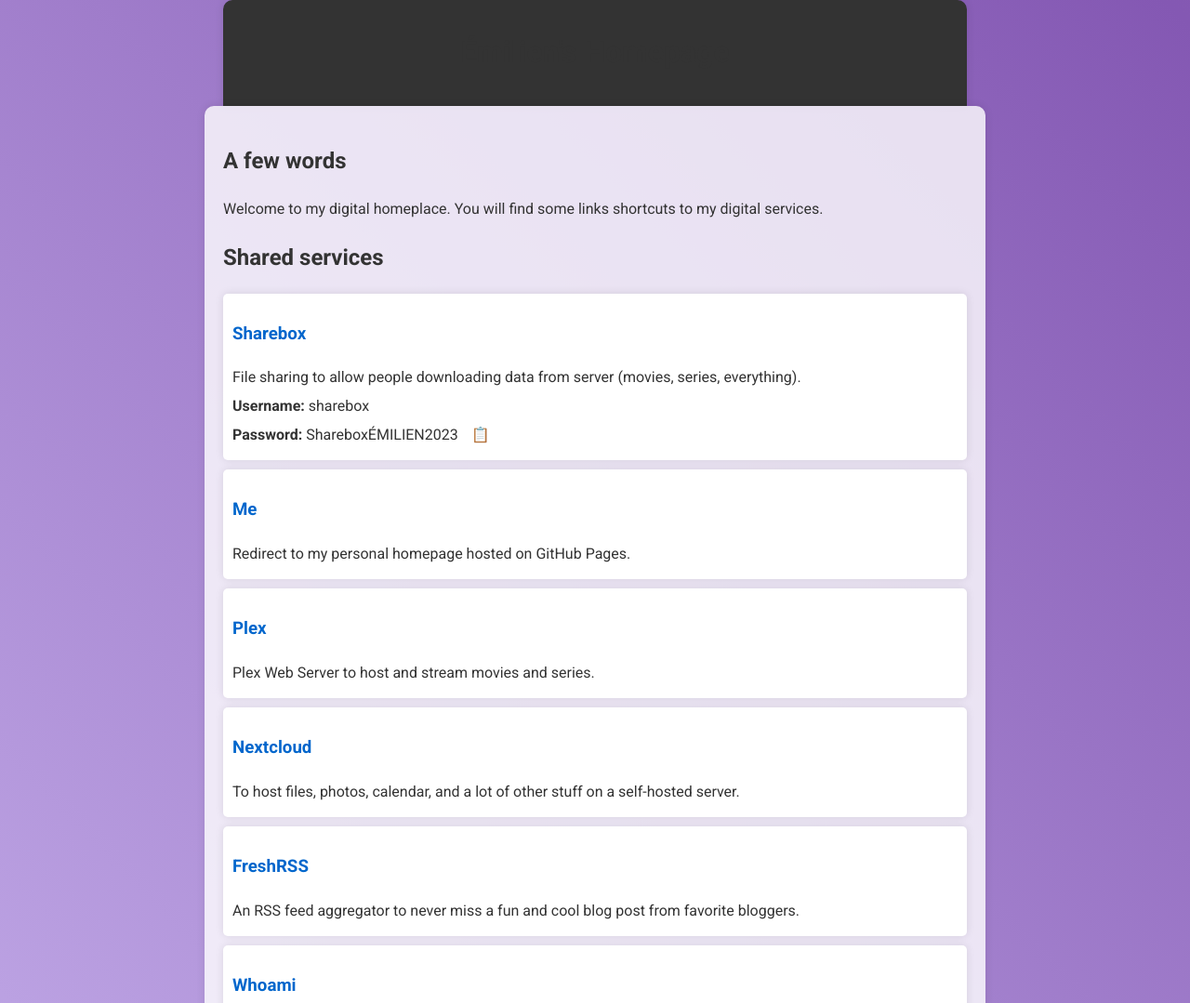
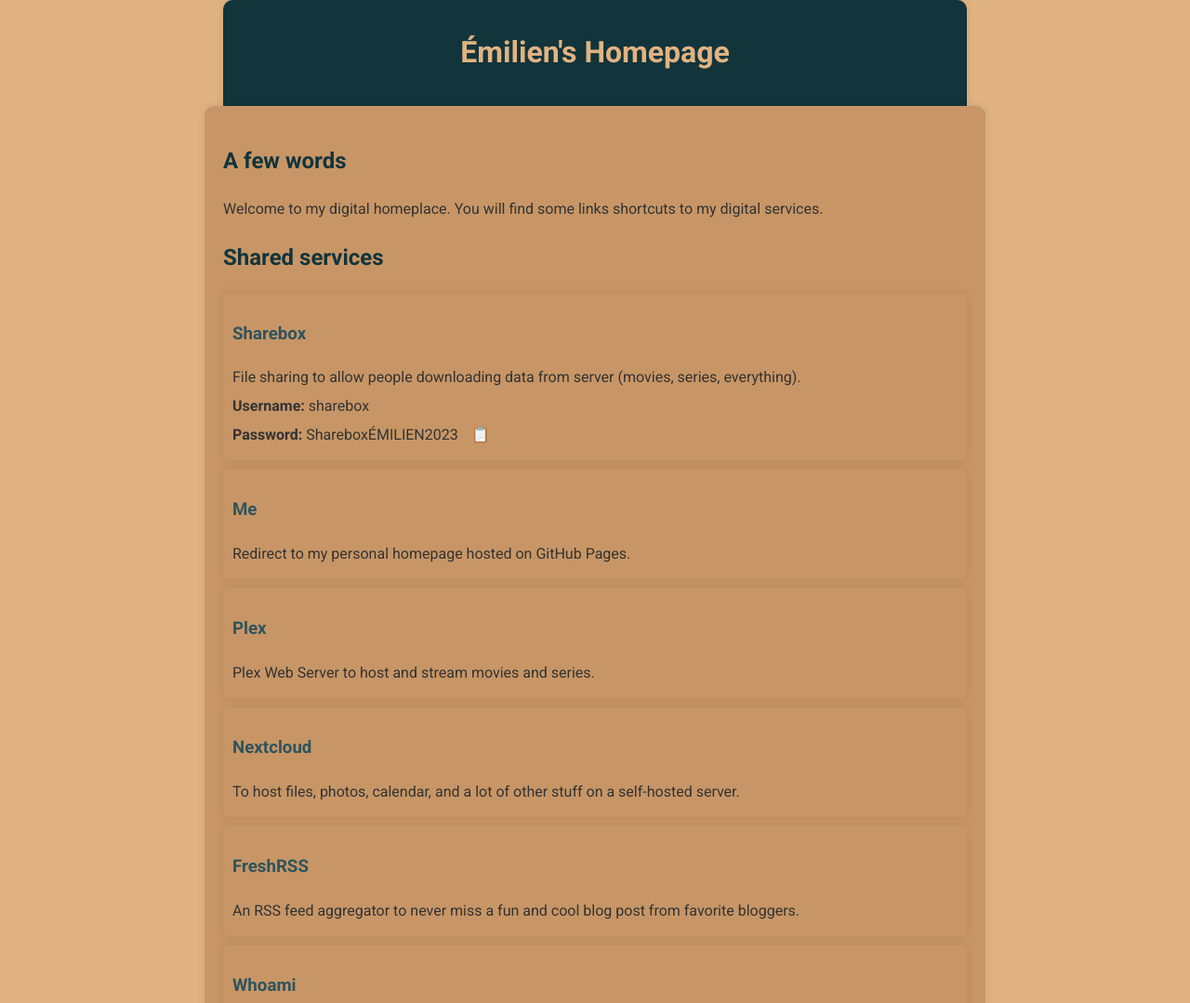
Before and after one commit to Emilien-Foissotte/homepage, a plain HTML site: page static/index.html in a window 1280 px wide. Shown: the top 1079 px of the page at 93% size. Drawn offline with Linux system fonts and the light colour scheme.

Commit message:
feat: nice sand theme

```diff
--- a/static/index.html
+++ b/static/index.html
@@ -1,139 +1,167 @@
-<!DOCTYPE html>
-<html lang="en">
-<head>
-    <meta charset="UTF-8">
-    <meta name="viewport" content="width=device-width, initial-scale=1.0">
-    <title>Émilien's Homepage</title>
-    <link href="https://fonts.googleapis.com/css2?family=Roboto:wght@400;700&display=swap" rel="stylesheet">
-    <style>
-        body {
-            font-family: 'Roboto', sans-serif;
-            line-height: 1.6;
-            margin: 0;
-            padding: 0;
-            background: linear-gradient(45deg, #a0d2eb, #e5eaf5, #d0bdf4, #8458B3, #a28089);
-            background-size: 400% 400%;
-            animation: gradient 15s ease infinite;
-            color: #333;
+<!DOCTYPE html> <html lang="en"> <head>
+    <meta charset="UTF-8"> <meta
+    name="viewport"
+    content="width=device-width,
+    initial-scale=1.0"> <title>Émilien's
+    Homepage</title> <link
+    href="https://fonts.googleapis.com/css2?family=Roboto:wght@400;700&display=swap"
+    rel="stylesheet"> <style>
+        body { font-family: 'Roboto',
+            sans-serif; line-height:
+            1.6; margin: 0; padding: 0;
+            background-color: #e1b382;
+            /* Sand Tan */ color: #333;
         }
-        @keyframes gradient {
-            0% { background-position: 0% 50%; }
-            50% { background-position: 100% 50%; }
-            100% { background-position: 0% 50%; }
+        header, .container { max-width:
+            800px; margin: 0 auto;
+            padding: 20px; background:
+            #c89666; /* Sand Tan Shadow
+            */ border-radius: 10px;
+            box-shadow: 0 0 10px rgba(0,
+            0, 0, 0.1);
         }
-        header, .container {
-            max-width: 800px;
-            margin: 0 auto;
-            padding: 20px;
-            background: rgba(255, 255, 255, 0.8);
-            border-radius: 10px;
-            box-shadow: 0 0 10px rgba(0, 0, 0, 0.1);
+        header { background: #12343b; /*
+            Night Blue Shadow */ color:
+            #fff;
+            padding: 10px 0; text-align:
+            center; border-radius: 10px
+            10px 0 0;
         }
-        header {
-            background: #333;
-            color: #fff;
-            padding: 10px 0;
-            text-align: center;
-            border-radius: 10px 10px 0 0;
+        h1 { color: #e1b382; /* Sand Tan
+            */
         }
-        h1, h2 {
-            color: #333;
+        h2 { color: #12343b; /* Night
+            Blue Shadow */
         }
-        a {
-            color: #0066cc;
-            text-decoration: none;
+        a { color: #2d545e; /* Night
+            Blue */ text-decoration:
+            none;
         }
-        a:hover {
-            text-decoration: underline;
+        a:hover { text-decoration:
+            underline;
         }
-        .service {
-            background: #fff;
-            margin: 10px 0;
-            padding: 10px;
-            border-radius: 5px;
-            box-shadow: 0 0 10px rgba(0, 0, 0, 0.1);
+        .service { background: #c89666;
+            /* Sand Tan Shadow */
+            margin: 10px 0; padding:
+            10px; border-radius: 5px;
+            box-shadow: 0 0 10px rgba(0,
+            0, 0, 0.1);
         }
-        .service p {
-            margin: 5px 0;
+        .service p { margin: 5px 0;
         }
-        .clipboard-icon {
-            cursor: pointer;
-            margin-left: 10px;
+        .clipboard-icon { cursor:
+            pointer; margin-left: 10px;
         }
-    </style>
-    <script>
-        function copyToClipboard(text) {
-            navigator.clipboard.writeText(text).then(() => {
-                alert('Password copied to clipboard');
+    </style> <script> function
+        copyToClipboard(text) {
+            navigator.clipboard.writeText(text).then(()
+            => {
+                alert('Password copied
+                to clipboard');
             });
         }
-    </script>
-</head>
-<body>
-    <header>
+    </script> </head> <body> <header>
         <h1>Émilien's Homepage</h1>
-    </header>
-    <div class="container">
+    </header> <div class="container">
         <section>
             <h2>A few words</h2>
-            <p>Welcome to my digital homeplace. You will find some links shortcuts to my digital services.</p>
-        </section>
-        <section>
-            <h2>Shared services</h2>
-            <div class="service">
-                <h3><a href="/sharebox">Sharebox</a></h3>
-                <p>File sharing to allow people downloading data from server (movies, series, everything).</p>
-                <p><strong>Username:</strong> sharebox</p>
-                <p>
-                    <strong>Password:</strong> ShareboxÉMILIEN2023
-                    <span class="clipboard-icon" onclick="copyToClipboard('ShareboxÉMILIEN2023')">📋</span>
-                </p>
-            </div>
-            <div class="service">
-                <h3><a href="/me">Me</a></h3>
-                <p>Redirect to my personal homepage hosted on GitHub Pages.</p>
-            </div>
-            <div class="service">
-                <h3><a href="/plex">Plex</a></h3>
-                <p>Plex Web Server to host and stream movies and series.</p>
-            </div>
-            <div class="service">
-                <h3><a href="/nextcloud">Nextcloud</a></h3>
-                <p>To host files, photos, calendar, and a lot of other stuff on a self-hosted server.</p>
-            </div>
-            <div class="service">
-                <h3><a href="/freshrss/">FreshRSS</a></h3>
-                <p>An RSS feed aggregator to never miss a fun and cool blog post from favorite bloggers.</p>
-            </div>
-            <div class="service">
-                <h3><a href="/whoami">Whoami</a></h3>
-                <p>A whoami service to display all incoming requests and for debugging purposes.</p>
-            </div>
-            <div class="service">
-                <h3><a href="/speedtest/">Speedtest</a></h3>
-                <p>A speedtest webpage to ensure that the bandwidth and network speed is always at its maximum.</p>
-            </div>
-        </section>
-        <section>
-            <h2>Administration of my server</h2>
-            <div class="service">
-                <h3><a href="/grafana">Grafana</a></h3>
-                <p>A dashboard sending all data from Raspberry Pi and docker services to ensure nothing is skyrocketing the RAM or CPU on the server.</p>
-            </div>
-            <div class="service">
-                <h3><a href="/dashboard/">Traefik Dashboard</a></h3>
-                <p>Traefik dashboard to ensure everything is well served, with the right middlewares.</p>
-            </div>
-            <div class="service">
-                <h3><a href="/admin">Pihole</a></h3>
-                <p>A dashboard to ensure all DNS requests from ad services are blocked and do not mess up the bandwidth.</p>
-            </div>
-            <div class="service">
+            <p>Welcome to my digital
+            homeplace. You will find
+            some links shortcuts to my
+            digital services.</p>
+        </section> <section> <h2>Shared
+            services</h2> <div
+            class="service">
+                <h3><a
+                href="/sharebox">Sharebox</a></h3>
+                <p>File sharing to allow
+                people downloading data
+                from server (movies,
+                series, everything).</p>
+                <p><strong>Username:</strong>
+                sharebox</p> <p>
+                    <strong>Password:</strong>
+                    ShareboxÉMILIEN2023
+                    <span
+                    class="clipboard-icon"
+                    onclick="copyToClipboard('ShareboxÉMILIEN2023')">📋</span>
+                </p> </div> <div
+            class="service">
+                <h3><a
+                href="/me">Me</a></h3>
+                <p>Redirect to my
+                personal homepage hosted
+                on GitHub Pages.</p>
+            </div> <div class="service">
+                <h3><a
+                href="/plex">Plex</a></h3>
+                <p>Plex Web Server to
+                host and stream movies
+                and series.</p>
+            </div> <div class="service">
+                <h3><a
+                href="/nextcloud">Nextcloud</a></h3>
+                <p>To host files,
+                photos, calendar, and a
+                lot of other stuff on a
+                self-hosted server.</p>
+            </div> <div class="service">
+                <h3><a
+                href="/freshrss/">FreshRSS</a></h3>
+                <p>An RSS feed
+                aggregator to never miss
+                a fun and cool blog post
+                from favorite
+                bloggers.</p>
+            </div> <div class="service">
+                <h3><a
+                href="/whoami">Whoami</a></h3>
+                <p>A whoami service to
+                display all incoming
+                requests and for
+                debugging purposes.</p>
+            </div> <div class="service">
+                <h3><a
+                href="/speedtest/">Speedtest</a></h3>
+                <p>A speedtest webpage
+                to ensure that the
+                bandwidth and network
+                speed is always at its
+                maximum.</p>
+            </div> </section> <section>
+            <h2>Administration of my
+            server</h2> <div
+            class="service">
+                <h3><a
+                href="/grafana">Grafana</a></h3>
+                <p>A dashboard sending
+                all data from Raspberry
+                Pi and docker services
+                to ensure nothing is
+                skyrocketing the RAM or
+                CPU on the server.</p>
+            </div> <div class="service">
+                <h3><a
+                href="/dashboard/">Traefik
+                Dashboard</a></h3>
+                <p>Traefik dashboard to
+                ensure everything is
+                well served, with the
+                right middlewares.</p>
+            </div> <div class="service">
+                <h3><a
+                href="/admin">Pihole</a></h3>
+                <p>A dashboard to ensure
+                all DNS requests from ad
+                services are blocked and
+                do not mess up the
+                bandwidth.</p>
+            </div> <div class="service">
                 <h3>Ports</h3>
-                <p><strong>SSH Port:</strong> 22</p>
-                <p><strong>Mosh Port:</strong> 60001</p>
-            </div>
-        </section>
-    </div>
+                <p><strong>SSH
+                Port:</strong> 22</p>
+                <p><strong>Mosh
+                Port:</strong> 60001</p>
+            </div> </section> </div>
 </body>
 </html>
```
